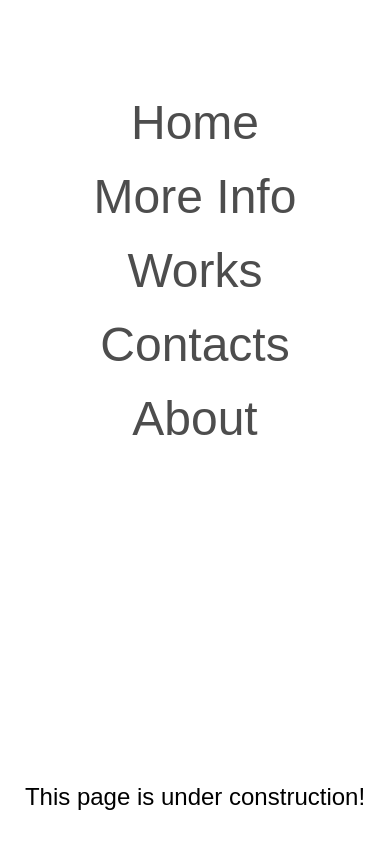
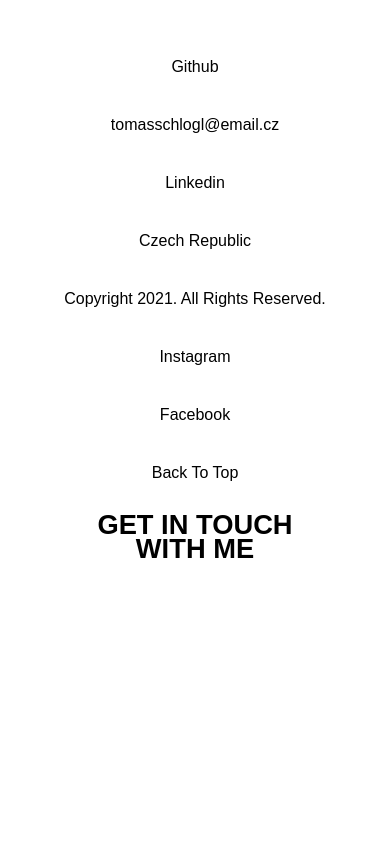
Before and after one commit to hahajska/websiteNet, a React (Create React App) app: page / in a window 390 px wide. Shown: the part 4842-5690 px from the top of the page. After the commit the page ends 5418 px from the top, so only its background shows below. Built offline with nearby package versions, Linux system fonts and the light colour scheme; a web font is replaced by a local one.

Commit message:
about done, pracuje se na footeru

```diff
--- a/src/Components/Footer/index.js
+++ b/src/Components/Footer/index.js
@@ -2,10 +2,38 @@ import React from "react";
 import "./styles/_Footer.scss";
 import { Link } from "react-router-dom";
 
+const FooterData = [
+  { id: 1, data: "Github" },
+  { id: 2, data: "tomasschlogl@email.cz" },
+  { id: 3, data: "Linkedin" },
+  { id: 4, data: "Czech Republic" },
+  { id: 5, data: "Copyright 2021. All Rights Reserved." },
+  { id: 6, data: "Instagram" },
+  { id: 7, data: "Facebook" },
+  { id: 8, data: "Back To Top" },
+];
+
 export default function Footer() {
   return (
-    <section className="sectionFooter lg:container lg:mx-auto grid lg:grid-cols-2 grid-cols-1 pt-36">
-      <div className="footerInfo flex items-center justify-center">
+    <section className="sectionFooter lg:container lg:mx-auto">
+      <div className=" grid md:grid-cols-4 sm:grid-cols-2 grid-cols-1 pt-36">
+        {FooterData.map((item) => {
+          return (
+            <div className="listData flex justify-center items-center md:p-0 py-4 px-2 text-center">
+              <p>{item.data}</p>
+            </div>
+          );
+        })}
+      </div>
+      <div className="bigFooterText text-center">
+        <h1>GET IN TOUCH</h1>
+        <h2>WITH ME</h2>
+      </div>
+    </section>
+  );
+}
+{
+  /* <div className="footerInfo flex items-center justify-center">
 <h1>This page is under construction!</h1>
 </div>
 
@@ -23,7 +51,5 @@ export default function Footer() {
     </li>
   </ul>
 </div>
-      </div>
-    </section>
-  );
+</div> */
 }
--- a/src/Components/Footer/styles/_Footer.scss
+++ b/src/Components/Footer/styles/_Footer.scss
@@ -1,22 +1,13 @@
 .sectionFooter {
-  .leftLinksDiv {
-    height: 60vh;
-
-    .fastLinks {
-      font-size: 4rem;
-      li {
-        cursor: pointer;
-        color: rgb(77, 77, 77);
-        &:hover {
-          color: rgb(0, 0, 0);
-        }
-      }
+  .bigFooterText {
+    h1 {
+      font-size: 7vw;
+      font-weight: bold;
     }
-  }
-  .footerInfo {
-    height: 60vh;
-    h1 {
-      font-size: 1.5rem;
+    h2 {
+      margin-top: -5vw;
+      font-weight: bold;
+      font-size: 7vw;
     }
   }
 }
--- a/src/Components/NavbarButton/index.js
+++ b/src/Components/NavbarButton/index.js
@@ -34,13 +34,13 @@ export default function NavbarButton() {
     hidden: {
       x: 0,
       y: 0,
-      transition: { duration: 1.35, ease: "easeInOut" },
+      transition: { duration: 1, ease: "easeInOut" },
     },
     show: {
       x: 0,
       y: "-110vh",
       transition: {
-        duration: 0.75,
+        duration: 0.65,
         ease: "easeInOut",
       },
     },
@@ -49,14 +49,14 @@ export default function NavbarButton() {
     hidden: {
       x: 0,
       y: 0,
-      transition: { duration: 1.35, ease: "easeInOut" },
+      transition: { duration: 1, ease: "easeInOut" },
     },
     show: {
       x: 0,
       y: "-110vh",
       transition: {
         delay: 0.45,
-        duration: 0.75,
+        duration: 0.65,
         ease: "easeInOut",
       },
     },
@@ -65,14 +65,14 @@ export default function NavbarButton() {
     hidden: {
       x: 0,
       y: 0,
-      transition: { duration: 1.35, ease: "easeInOut" },
+      transition: { duration: 1, ease: "easeInOut" },
     },
     show: {
       x: 0,
       y: "-110vh",
       transition: {
         delay: 0.9,
-        duration: 0.75,
+        duration: 0.65,
         ease: "easeInOut",
       },
     },
--- a/src/pages/About/CurrentInfo/Journey/index.js
+++ b/src/pages/About/CurrentInfo/Journey/index.js
@@ -43,7 +43,10 @@ export default function Journey() {
       <div className="px-8 py-24 flex justify-center items-center flex-col">
         {JourneyData.map((item, id) => {
           return (
-            <div key={id} className="journeyItem xl:py-24 py-8 text-center">
+            <div
+              key={id}
+              className="journeyItem xl:py-24 py-8 xl:text-justify text-center"
+            >
               <h2 className="nadpis">{item.title}</h2>
               <h4 className="datum">{item.date}</h4>
               <p className="journeyText xl:pr-40 lg:pr-20 pr-6 text-justify">
--- a/src/pages/About/CurrentInfo/Journey/styles/Journey.scss
+++ b/src/pages/About/CurrentInfo/Journey/styles/Journey.scss
@@ -15,7 +15,9 @@
     margin-top: -0.5rem;
   }
   .journeyText {
-    text-align-last: center;
+    @media (max-width: 1279px) {
+      text-align-last: center;
+    }
   }
 }
 .videoMountains {
--- a/src/pages/Contacts/CurrentContacts/styles/CurrentContacts.scss
+++ b/src/pages/Contacts/CurrentContacts/styles/CurrentContacts.scss
@@ -11,7 +11,7 @@
 .contactsInfoContainer {
   min-height: 55vh;
   h1 {
-    font-size: 7rem;
+    font-size: 13vw;
   }
   p {
     margin-top: -1rem;
```
Lines whose indentation alone changed are shown as unchanged.
